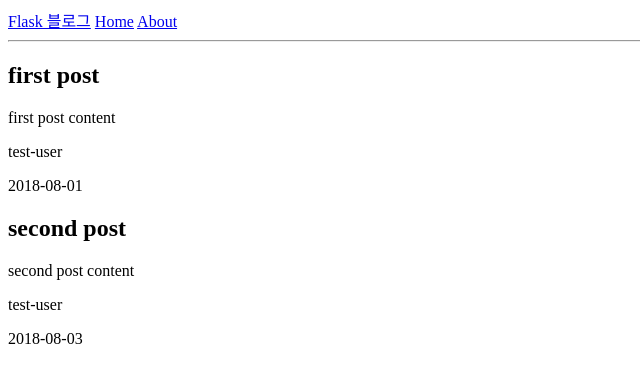
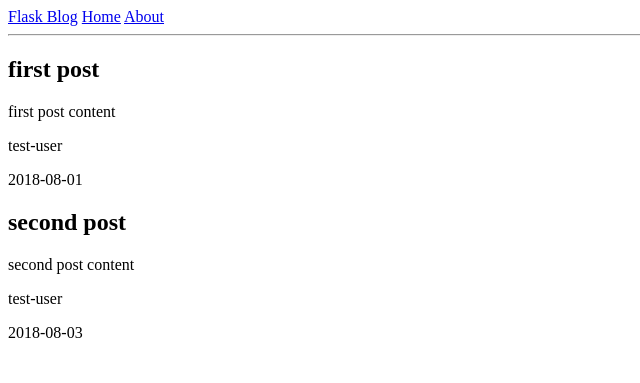
Before and after one commit to jeonseoheee/Flask5, a Flask app: page / in a window 1280 px wide. Shown: the top 383 px of the page, without its empty margins (0-640 px from the left). Run offline with Flask 2, Linux system fonts and the light colour scheme.

Commit message:
5월 26일 첫번째 시도

```diff
--- a/templates/layout.html
+++ b/templates/layout.html
@@ -13,7 +13,7 @@
   <body>
     <header>
       <nav>
-        <a href="{{ url_for('index') }}">Flask 블로그</a>
+        <a href="{{ url_for('index') }}">Flask Blog</a>
         <a href="{{ url_for('index') }}">Home</a>
         <a href="{{ url_for('about') }}">About</a>
       </nav>
```
